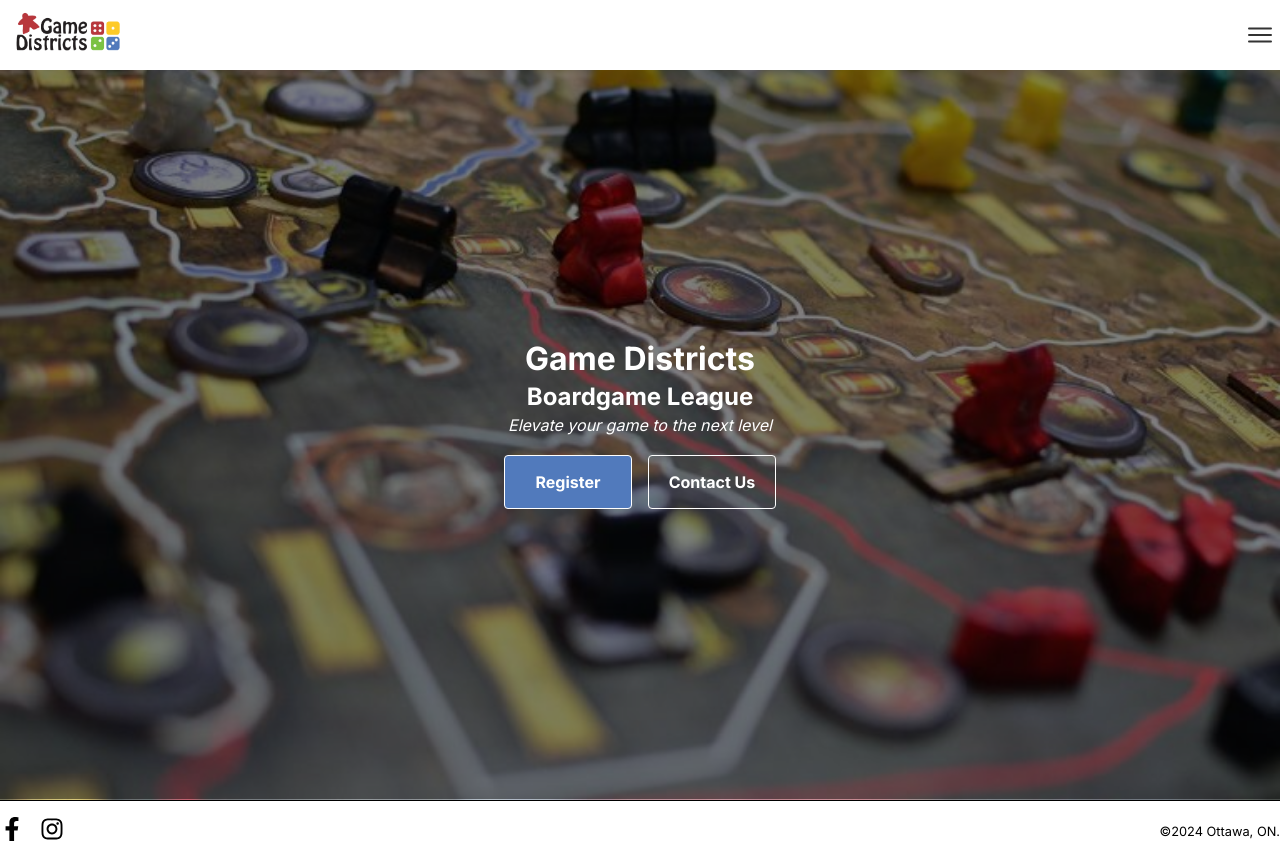
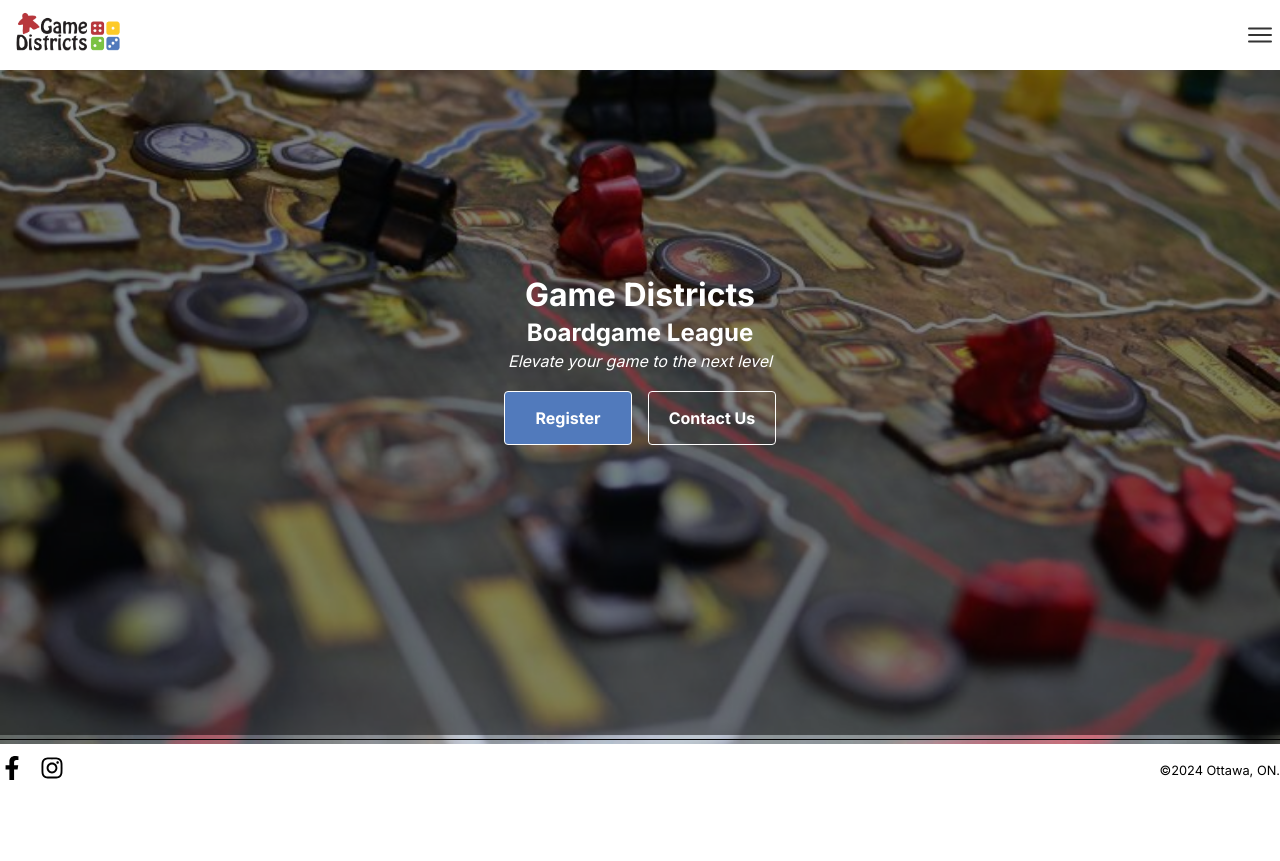
Before and after one commit to LaithAlwani/bgl, a Next.js app: page / in a window 1280 px wide. After the commit the page ends 800 px from the top, so only its background shows below. Built offline with nearby package versions, Linux system fonts and the light colour scheme; no server answers.

Commit message:
fixes layout issue

```diff
--- a/app/globals.css
+++ b/app/globals.css
@@ -168,10 +168,8 @@ nav .active {
 }
 
 main {
-  min-height: 100vh;
   width: 100%;
   margin-inline: auto;
-  padding-top: 4rem;
 }
 
 li {
@@ -193,9 +191,11 @@ footer {
 }
 
 .page {
+  min-height: 93vh;
+  padding: 4rem 1rem 1rem;
   max-width: 60rem;
   margin-inline: auto;
-  padding-inline: 1rem;
+
 }
 
 .flex-page {
@@ -204,7 +204,6 @@ footer {
   align-items: center;
   justify-content: center;
   gap: 0.25rem;
-  padding-block: 1rem;
 }
 
 .img-wrapper {
--- a/app/home-page.css
+++ b/app/home-page.css
@@ -11,5 +11,7 @@
 }
 
 .home-page .hero-img{
+  height: 93% !important;
   z-index: -1;
+  object-fit: cover;
 }
--- a/app/page.jsx
+++ b/app/page.jsx
@@ -23,7 +23,6 @@ export default function Home() {
         fill
         sizes="100vw"
         priority
-        objectFit="cover"
         className="hero-img"
       />
 
```
Also changed, not shown: app/leagues/page.jsx (+5 -3 lines).
